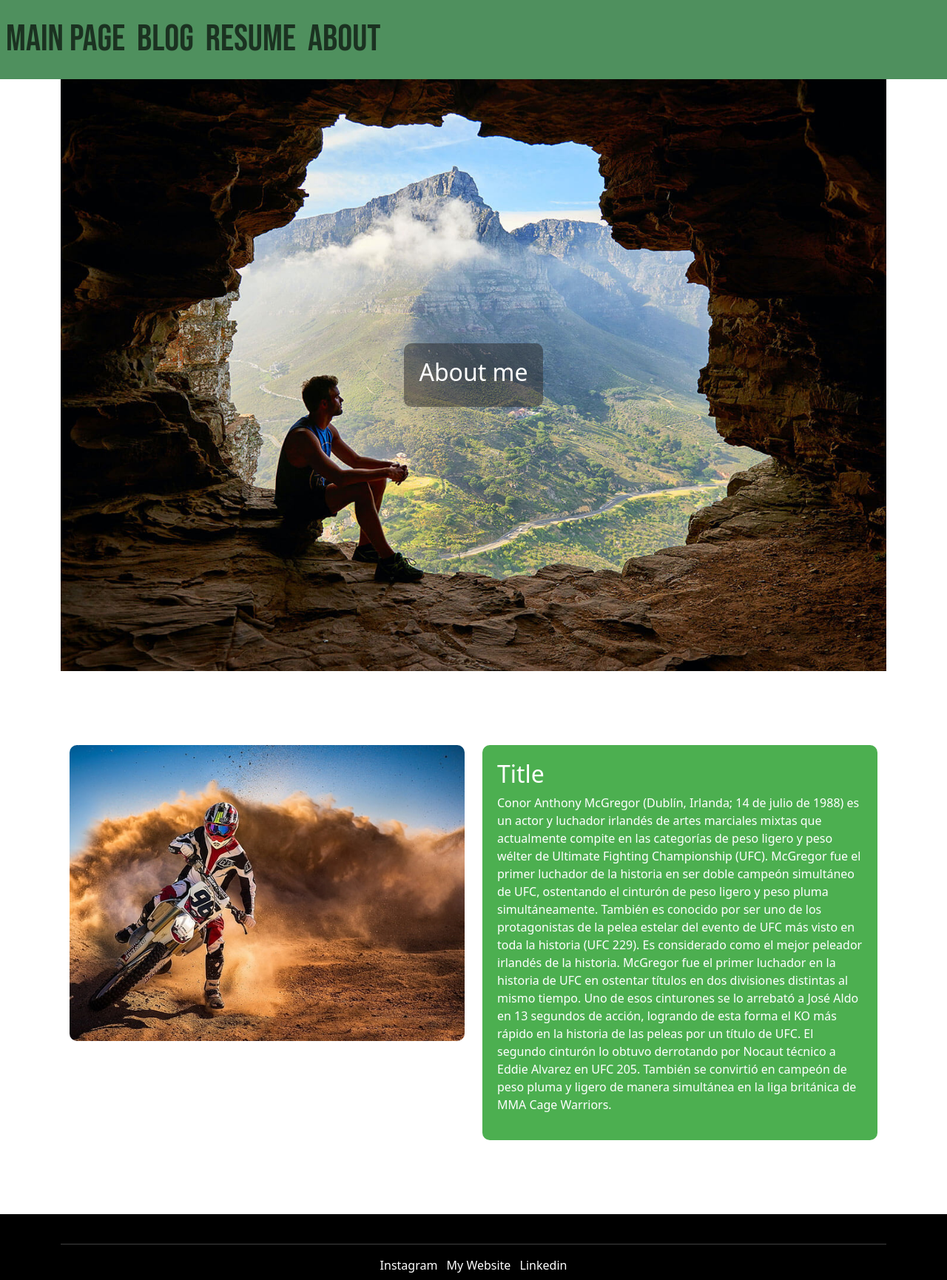
After one commit to SrDavidC/django_webblog, a Django app: page /about in a window 1280 px wide. The commit adds this page. Shown: the whole page at 74% size. Run offline with Django 5.2, Linux system fonts and the light colour scheme.

Commit message:
feat: init commit for about page

```diff
--- a/djangoProject/static/styles.css
+++ b/djangoProject/static/styles.css
@@ -29,3 +29,46 @@
 html {
     font-family: var(--font-family-default), serif;
 }
+footer {
+    background-color: var(--black-neutro);
+
+}
+a {
+    text-decoration: none;
+    color: var(--white-neutro);
+}
+.about-section {
+    background-image: url("./montana.jpeg");
+    background-size: cover;
+    background-position: center;
+    height: 100vh;
+    display: flex;
+    justify-content: center;
+    align-items: center;
+    text-align: center;
+}
+.about-box {
+    background-color: rgba(45, 42, 42, 0.5);
+    padding: 20px;
+    border-radius: 10px;
+    display: inline-block;
+    color: var(--white-neutro);
+}
+.image-section {
+    padding: 100px 0;
+}
+
+.content-box {
+    background-color: #4CAF50;
+    color: #ffffff;
+    padding: 20px;
+    border-radius: 10px;
+}
+
+.image-placeholder {
+    background-image: url("./motocross.jpeg");
+    background-size: cover;
+    background-position: center;
+    height: 400px;
+    border-radius: 10px;
+}
--- a/djangoProject/urls.py
+++ b/djangoProject/urls.py
@@ -23,4 +23,5 @@ urlpatterns = [
     path('admin/', admin.site.urls),
     path("", views.index, name="index"),
     path("resume", views.resume, name="resume"),
+    path("about", views.about, name="about"),
 ]
--- a/djangoProject/views.py
+++ b/djangoProject/views.py
@@ -4,3 +4,5 @@ def index(request):
     return render(request, 'index.html')
 def resume(request):
     return render(request,'resume.html')
+def about(request):
+    return render(request,'about.html')
--- /dev/null
+++ b/templates/about.html
@@ -0,0 +1,39 @@
+{% extends "base.html" %} {% block title %} Home Page {% endblock %}
+
+{% block content %}
+    <section class="about-section">
+        <div class="container">
+            <div class="row">
+                <div class="col-12 text-center">
+                    <div class="about-box">
+                        <h2>About me</h2>
+                    </div>
+                </div>
+            </div>
+        </div>
+    </section>
+    <span></span>
+    <span></span>
+
+    <section class="image-section">
+        <div class="container">
+            <div class="row">
+                <div class="col-md-6 order-md-2">
+                    <div class="content-box">
+                        <h2>Title</h2>
+                        <p>Conor Anthony McGregor (Dublín, Irlanda; 14 de julio de 1988) es un actor y luchador irlandés de artes marciales mixtas que actualmente compite en las categorías de peso ligero y peso wélter de Ultimate Fighting Championship (UFC). McGregor fue el primer luchador de la historia en ser doble campeón simultáneo de UFC, ostentando el cinturón de peso ligero y peso pluma simultáneamente. También es conocido por ser uno de los protagonistas de la pelea estelar del evento de UFC más visto en toda la historia (UFC 229). Es considerado como el mejor peleador irlandés de la historia.
+
+                            McGregor fue el primer luchador en la historia de UFC en ostentar títulos en dos divisiones distintas al mismo tiempo. Uno de esos cinturones se lo arrebató a José Aldo en 13 segundos de acción, logrando de esta forma el KO más rápido en la historia de las peleas por un título de UFC. El segundo cinturón lo obtuvo derrotando por Nocaut técnico a Eddie Alvarez en UFC 205. También se convirtió en campeón de peso pluma y ligero de manera simultánea en la liga británica de MMA Cage Warriors.</p>
+                    </div>
+                </div>
+                <div class="col-md-6 order-md-1">
+                    <div class="image-placeholder"></div>
+                </div>
+            </div>
+        </div>
+    </section>
+
+
+
+    </div>
+{% endblock %}
--- a/templates/base.html
+++ b/templates/base.html
@@ -24,7 +24,7 @@
     <div class="collapse navbar-collapse" id="navbarNav">
         <ul class="navbar-nav">
             <li class="nav-item active">
-                <a class="nav-link" href="#">MAIN PAGE</a>
+                <a class="nav-link" href="/">MAIN PAGE</a>
             </li>
             <li class="nav-item">
                 <a class="nav-link" href="/blog">BLOG</a>
@@ -39,7 +39,30 @@
     </div>
 </nav>
 <div class="container">{% block content %} {% endblock %}</div>
-
+<footer class="text-white pt-4 pb-2">
+    <div class="container">
+        <div class="row">
+            <div class="col-12">
+                <hr class="bg-white">
+            </div>
+        </div>
+        <div class="row">
+            <div class="col-12">
+                <ul class="list-inline text-center mb-0">
+                    <li class="list-inline-item">
+                        <a href="https://www.instagram.com/" class="text-white text-decoration-none">Instagram</a>
+                    </li>
+                    <li class="list-inline-item">
+                        <a href="https://www.yoursiteweb.com/" class="text-white text-decoration-none">My Website</a>
+                    </li>
+                    <li class="list-inline-item">
+                        <a href="https://www.linkedin.com/" class="text-white text-decoration-none">Linkedin</a>
+                    </li>
+                </ul>
+            </div>
+        </div>
+    </div>
+</footer>
 <script src="https://cdn.jsdelivr.net/npm/bootstrap@5.3.3/dist/js/bootstrap.bundle.min.js" integrity="sha384-YvpcrYf0tY3lHB60NNkmXc5s9fDVZLESaAA55NDzOxhy9GkcIdslK1eN7N6jIeHz" crossorigin="anonymous"></script>
 <script src="https://cdn.jsdelivr.net/npm/@popperjs/core@2.11.8/dist/umd/popper.min.js" integrity="sha384-I7E8VVD/ismYTF4hNIPjVp/Zjvgyol6VFvRkX/vR+Vc4jQkC+hVqc2pM8ODewa9r" crossorigin="anonymous"></script>
 <script src="https://cdn.jsdelivr.net/npm/bootstrap@5.3.3/dist/js/bootstrap.min.js" integrity="sha384-0pUGZvbkm6XF6gxjEnlmuGrJXVbNuzT9qBBavbLwCsOGabYfZo0T0to5eqruptLy" crossorigin="anonymous"></script>
```
Also changed, not shown: djangoProject/static/montana.jpeg (added), djangoProject/static/motocross.jpeg (added).
